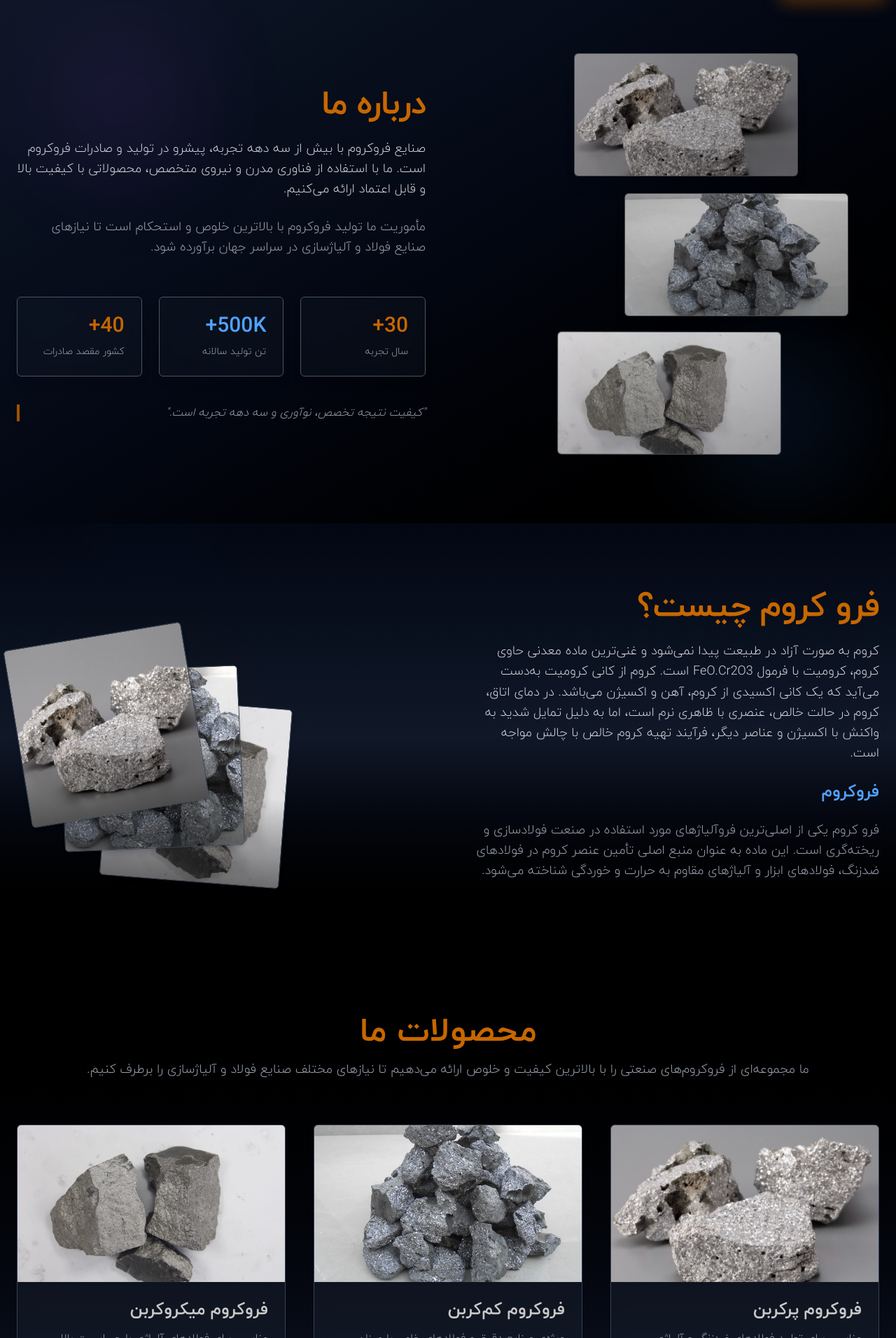
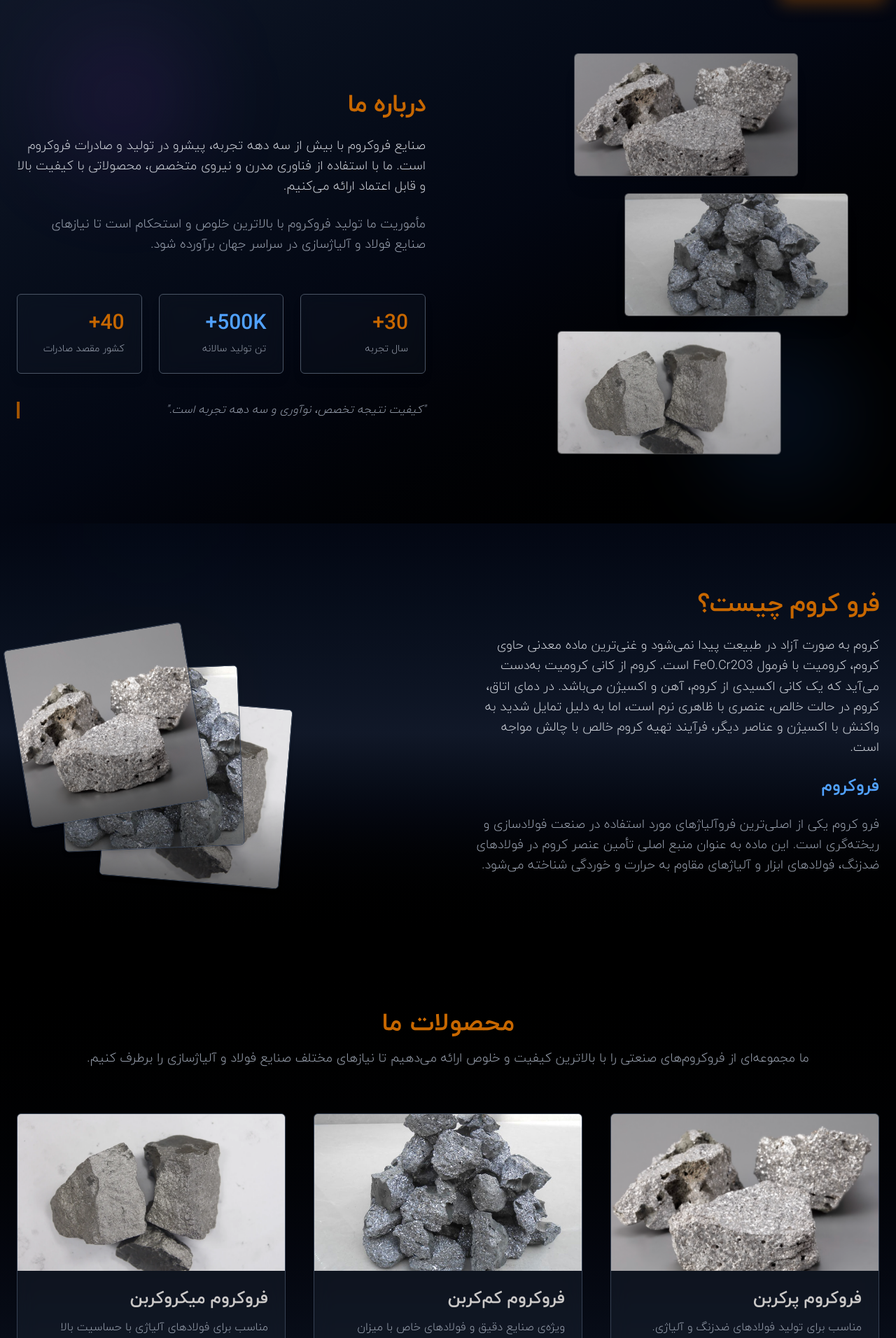
Before and after one commit to EmadARN/ferrocrome-landing, a Next.js app: page / in a window 1280 px wide. Shown: the part 788-2700 px from the top of the page at 70% size. Built offline with nearby package versions, Linux system fonts and the light colour scheme.

Commit message:
section tiltes changed

```diff
--- a/src/app/(sections)/About.jsx
+++ b/src/app/(sections)/About.jsx
@@ -96,7 +96,7 @@ export default function About() {
             viewport={{ once: true }}
             className="space-y-6 order-1 lg:order-2"
           >
-            <h2 className="text-2xl md:text-5xl font-extrabold text-[#c76700] tracking-tight">
+            <h2 className="text-2xl md:text-4xl font-extrabold text-[#c76700] tracking-tight">
               درباره ما
             </h2>
 
--- a/src/app/(sections)/Hero.jsx
+++ b/src/app/(sections)/Hero.jsx
@@ -113,13 +113,13 @@ export default function Hero() {
             className="flex gap-6 mt-6 whitespace-nowrap relative z-10"
           >
             <Link
-              href="#contact"
+              href="#WorkWithUs"
               className="px-4 py-3 rounded-lg bg-gradient-to-r from-[#a15300] via-[#521f01] to-[#521f01] font-bold text-sm md:text-md text-white shadow-lg hover:scale-105 transition-transform"
             >
               درخواست قیمت
             </Link>
             <Link
-              href="#products"
+              href="#product"
               className="px-4 py-3 rounded-lg border border-gray-400 text-sm md:text-m text-gray-200 hover:bg-gray-700 transition-all"
             >
               مشاهده محصولات
--- a/src/app/(sections)/Product.jsx
+++ b/src/app/(sections)/Product.jsx
@@ -52,7 +52,7 @@ export default function ProductsWithModal() {
           initial={{ opacity: 0, y: 30 }}
           whileInView={{ opacity: 1, y: 0 }}
           transition={{ duration: 0.6 }}
-          className="text-2xl md:text-5xl font-bold text-[#c76700] mb-4"
+          className="text-2xl md:text-4xl font-bold text-[#c76700] mb-4"
         >
           محصولات ما
         </motion.h2>
@@ -135,7 +135,7 @@ export default function ProductsWithModal() {
                 &times;
               </button>
 
-              <h3 className="text-3xl font-bold text-[#c76700] mb-4">
+              <h3 className="text-xl font-bold text-[#ddd] mb-4">
                 {selectedProduct.name}
               </h3>
               <img
--- a/src/app/(sections)/ProductCarousel.jsx
+++ b/src/app/(sections)/ProductCarousel.jsx
@@ -40,7 +40,7 @@ export default function ProductCarousel() {
   return (
     <section className="py-20 bg-gradient-to-b from-black to-gray-900 text-gray-300 relative">
       <div className="container mx-auto px-6 text-center relative">
-        <h2 className="text-2xl md:text-5xl font-bold text-[#c76700] mb-8">
+        <h2 className="text-2xl md:text-4xl font-bold text-[#c76700] mb-8">
           تصاویر محصولات
         </h2>
 
--- a/src/app/(sections)/WhatIsFerroChrome.jsx
+++ b/src/app/(sections)/WhatIsFerroChrome.jsx
@@ -23,7 +23,7 @@ export default function WhatIsFerroChrome() {
           viewport={{ once: true }}
           className="space-y-6 order-1 lg:order-1"
         >
-          <h2 className="text-2xl md:text-5xl font-extrabold text-[#c76700] tracking-tight">
+          <h2 className="text-2xl md:text-4xl font-extrabold text-[#c76700] tracking-tight">
             فرو کروم چیست؟
           </h2>
 
--- a/src/app/(sections)/WhyChooseUs.jsx
+++ b/src/app/(sections)/WhyChooseUs.jsx
@@ -34,7 +34,7 @@ export default function WhyChooseUs() {
           initial={{ opacity: 0, y: 20 }}
           whileInView={{ opacity: 1, y: 0 }}
           transition={{ duration: 0.6 }}
-          className="text-2xl md:text-5xl font-bold text-[#c76700] mb-4"
+          className="text-2xl md:text-4xl font-bold text-[#c76700] mb-4"
         >
           چرا شرکت‌های پیشرو ما را انتخاب می‌کنند
         </motion.h2>
--- a/src/app/(sections)/WorkWithUs.jsx
+++ b/src/app/(sections)/WorkWithUs.jsx
@@ -10,7 +10,7 @@ export default function WorkWithUs() {
           initial={{ opacity: 0, y: 20 }}
           whileInView={{ opacity: 1, y: 0 }}
           transition={{ duration: 0.6 }}
-          className="text-2xl md:text-5xl font-bold text-[#c76700] mb-4"
+          className="text-2xl md:text-4xl font-bold text-[#c76700] mb-4"
         >
           همکاری با ما را آغاز کنید
         </motion.h2>
--- a/src/app/page.jsx
+++ b/src/app/page.jsx
@@ -44,7 +44,7 @@ export default function Home() {
         <WhatIsFerroChrome />
       </section>
 
-      <section id="product">
+      <section  id="product">
         <Products />
       </section>
 
```
